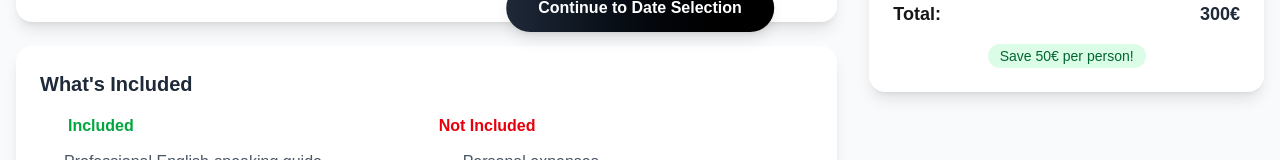
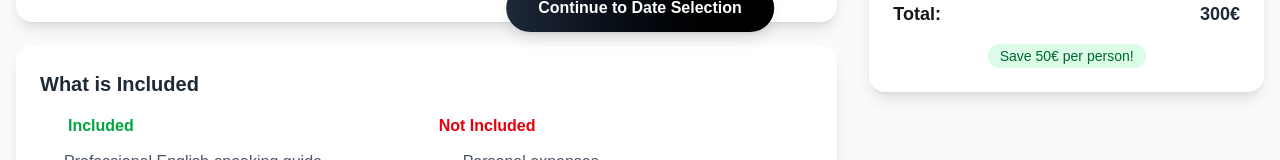
Before and after one commit to fuyanik/khantravel, a Next.js app: page /tour/1 in a window 1280 px wide. Shown: the part 736-896 px from the top of the page. Built offline with nearby package versions, Linux system fonts and the light colour scheme; some icons are missing.

Commit message:
bug fixed

```diff
--- a/src/app/tour/[id]/page.js
+++ b/src/app/tour/[id]/page.js
@@ -616,7 +616,7 @@ const TourDetailPage = () => {
 
                 {/* What's Included */}
                 <div className="bg-white rounded-2xl shadow-lg p-6">
-                  <h3 className="text-xl font-bold text-gray-800 mb-4">What's Included</h3>
+                  <h3 className="text-xl font-bold text-gray-800 mb-4">What is Included</h3>
                   <div className="grid grid-cols-1 md:grid-cols-2 gap-6">
                     <div>
                       <h4 className="font-semibold text-green-600 mb-3 flex items-center gap-2">
```
